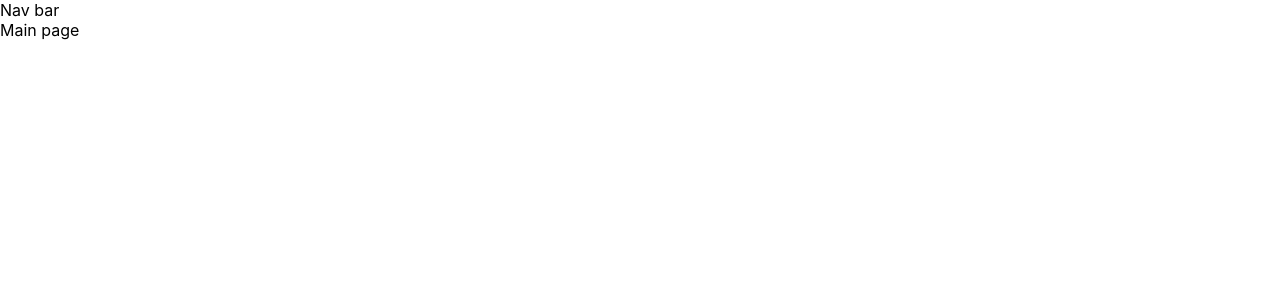
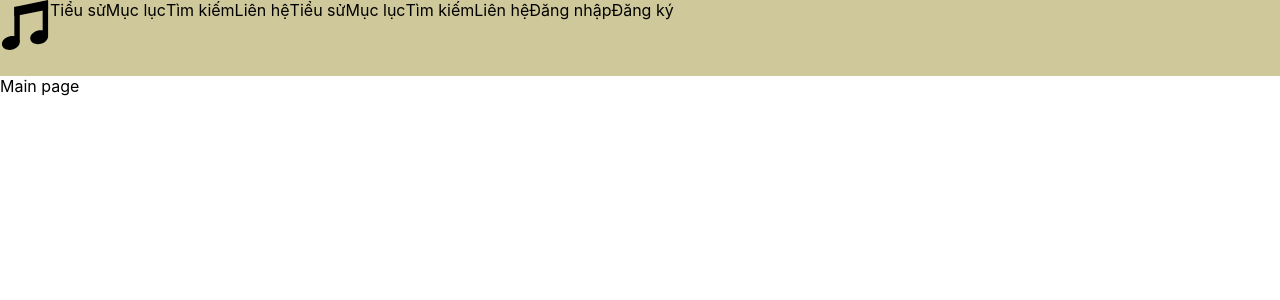
Before and after one commit to YumeAyasaki/blog-fe, a Next.js app: page /meo-studio/3 in a window 1280 px wide. Shown: the top 300 px of the page. Built offline with nearby package versions, Linux system fonts and the light colour scheme.

Commit message:
Schema (structure... sth like that) of home page...

```diff
--- a/pages/meo-studio/3/index.js
+++ b/pages/meo-studio/3/index.js
@@ -1,11 +1,57 @@
 import React from 'react'
+import Image from 'next/image'
+import Link from 'next/link'
+import { useRouter } from 'next/router' // Get link
 
 import style from './index.module.scss'
 
+const navElement = [
+  {
+    name: "Tiểu sử",
+    key: 1,
+    href: "/biography"
+  },
+  {
+    name: "Mục lục",
+    key: 2,
+    href: "/toc"
+  },
+  {
+    name: "Tìm kiếm",
+    key: 3,
+    href: "/"
+  },
+  {
+    name: "Liên hệ",
+    key: 4,
+    href: "/contact"
+  },
+]
+
 export default function Index() {
+  const router = useRouter();
+  const preLink = router.pathname;
+  console.log(router);
   return (
     <div>
-        <div>Nav bar</div>
+        <div className={style.navBar}>
+          <div className={style.logo}>
+            <Image src="/icon/Simple_Music.svg" alt="logo" layout='fill' objectFit='contain'/>
+          </div>
+          <div className={style.navEle}>
+            {
+              navElement.map((ele) =>
+              <Link href={preLink + ele.href} key={ele.key}>{ele.name}</Link>
+              )
+            }
+            <div>Tiểu sử</div>
+            <div>Mục lục</div>
+            <div>Tìm kiếm</div>
+            <div>Liên hệ</div>
+          </div>
+          <div className={style.logIn}>Đăng nhập</div>
+          <div className={style.signIn}>Đăng ký</div>
+        </div>
         <div>Main page</div>
     </div>
   )
--- a/pages/meo-studio/3/index.module.scss
+++ b/pages/meo-studio/3/index.module.scss
@@ -0,0 +1,33 @@
+@use "../styles/variables" as variables;
+
+.navBar {
+    display: flex;
+    height: 4.75rem;
+
+    background-color: variables.$primary-color;
+    align-content: center;
+
+    .logo {
+        position: relative;
+
+        width: 3.125rem;
+        height: 3.125rem;
+    }
+
+    .navEle {
+        display: flex;
+
+        .ele {
+            padding-right: 3.125rem;
+            padding-right: 3.125rem;
+        }
+    }
+
+    .logIn {
+
+    }
+
+    .signIn {
+
+    }
+}
--- a/pages/meo-studio/styles/_variables.scss
+++ b/pages/meo-studio/styles/_variables.scss
@@ -1,3 +1,7 @@
 $background-meo: linear-gradient(180deg, rgba(219, 161, 0, 0.365) 25.9%, rgba(238, 196, 79, 0.283407) 48.31%, rgba(254, 222, 132, 0.48) 48.31%, rgba(247, 225, 164, 0.5) 56.09%, rgba(233, 212, 155, 0.305) 67.98%, rgba(233, 212, 155, 0.2) 78.95%, rgba(233, 212, 155, 0.0653572) 78.96%, rgba(233, 212, 155, 0.11) 78.97%);
 $navBar-meo: #D4AC2B;
 $footer-meo: #000;
+
+// Exercise 3
+$primary-color: rgba(207, 200, 154, 1);
+$secondary-color: rgba(49, 41, 56, 1);
```
Also changed, not shown: pages/meo-studio/3/contact/index.js (added), public/icon/Simple_Music.svg (added).
